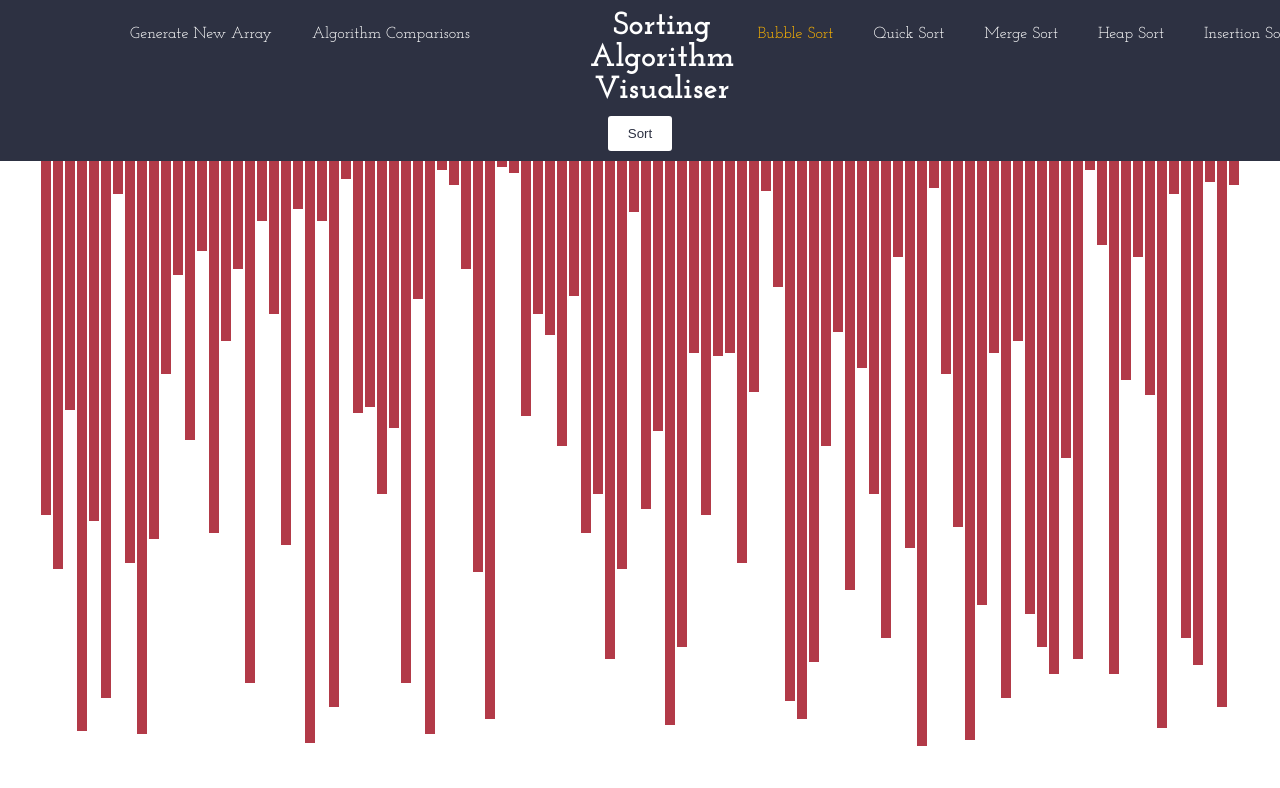
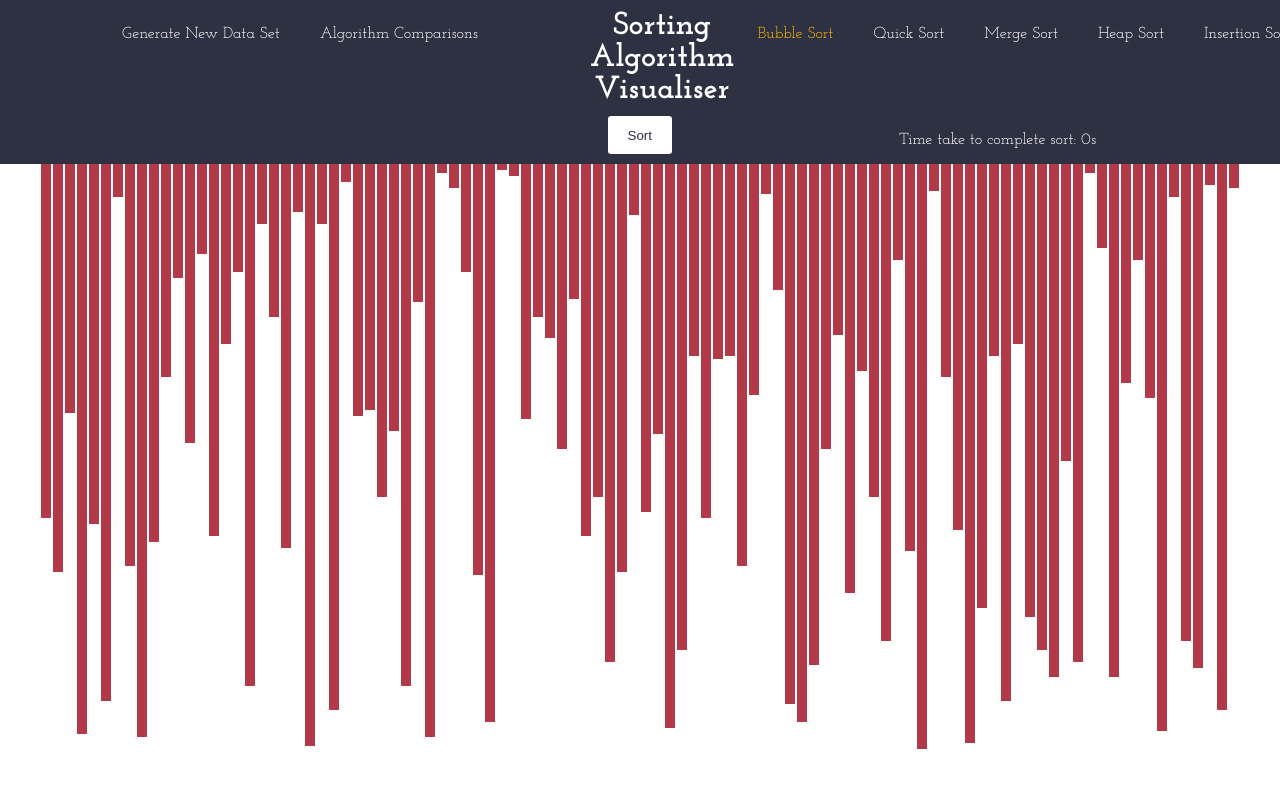
Before and after one commit to owenmilliner/sorting-algorithm-visualiser, a React (Create React App) app in the folder sorting-algorithm-visualiser/: page / in a window 1280 px wide. Shown: the top 788 px of the page. Built offline with nearby package versions, Linux system fonts and the light colour scheme.

Commit message:
Generating a new array fully functional - including sort button disabling, changing of bar colours, and more! Also added a 'Time to complete sort' header which outlines how long the sort process took.

```diff
--- a/sorting-algorithm-visualiser/src/App.css
+++ b/sorting-algorithm-visualiser/src/App.css
@@ -56,6 +56,14 @@ body {
 
 .chart__header {
   background-color: #2d3142;
+  display: grid;
+  grid-template-columns: 650px 65px 650px;
+  grid-template-areas: 'one two three';
+  justify-content: center;
+}
+
+.chart__header__time {
+  grid-area: three;
 }
 
 .chart__header__button--status-enabled {
@@ -65,6 +73,9 @@ body {
   color: #2d3142;
   padding: 10px 20px;
   border-radius: 3px;
+  width: fit-content;
+
+  grid-area: two;
 }
 
 .chart__header__button--status-disabled {
@@ -74,8 +85,11 @@ body {
   color: #2d3142;
   padding: 10px 20px;
   border-radius: 3px;
+  width: fit-content;
   opacity: 0.4;
   cursor: not-allowed;
+
+  grid-area: two;
 }
 
 .chart__header__button--status-enabled:hover {
--- a/sorting-algorithm-visualiser/src/App.js
+++ b/sorting-algorithm-visualiser/src/App.js
@@ -3,8 +3,22 @@ import { BrowserRouter, Routes, Route } from 'react-router-dom';
 import Header from './components/Header';
 import SingleVisualisation from './components/SingleVisualisation';
 import ComparisonVisualisation from './components/ComparisonVisualisation';
+import { useState, useEffect } from 'react';
 
 function App() {
+  const [dataSet, setDataSet] = useState([]);
+  const [dataRefresh, setDataRefresh] = useState(false);
+  const [isSorting, setIsSorting] = useState(false);
+
+  useEffect(() => {
+    const temp = [];
+
+    for (let i = 0; i < 100; i++) {
+      temp.push(Math.floor((Math.random() * (100 - 1) + 1) * 2) / 2);
+    }
+    setDataSet([...temp]);
+  }, [dataRefresh]);
+
   return (
     <BrowserRouter>
       <div className='App'>
@@ -12,9 +26,23 @@ function App() {
           @import
           url('https://fonts.googleapis.com/css2?family=Josefin+Slab:ital,wght@0,100;0,200;0,300;0,400;0,500;0,600;0,700;1,100;1,200;1,300;1,400;1,500;1,600;1,700&display=swap');
         </style>
-        <Header />
+        <Header
+          dataRefresh={dataRefresh}
+          setDataRefresh={setDataRefresh}
+          isSorting={isSorting}
+        />
         <Routes>
-          <Route path='/' element={<SingleVisualisation />} />
+          <Route
+            path='/'
+            element={
+              <SingleVisualisation
+                dataSet={dataSet}
+                setDataSet={setDataSet}
+                isSorting={isSorting}
+                setIsSorting={setIsSorting}
+              />
+            }
+          />
           <Route path='/comparison' element={<ComparisonVisualisation />} />
         </Routes>
       </div>
--- a/sorting-algorithm-visualiser/src/components/Chart.jsx
+++ b/sorting-algorithm-visualiser/src/components/Chart.jsx
@@ -2,21 +2,14 @@ import { useEffect, useState } from 'react';
 import Bar from './Bar';
 import BubbleSort from '../algorithms/bubble-sort';
 
-const Chart = () => {
-  const [dataSet, setDataSet] = useState([]);
-  const [isSorting, setIsSorting] = useState(false);
+const Chart = ({ dataSet, setDataSet, isSorting, setIsSorting }) => {
+  const [isCompleted, setIsCompleted] = useState(false);
+  const [timeElapsed, setTimeElapsed] = useState(0);
   let key = 0;
 
-  useEffect(() => {
-    const temp = [];
-
-    for (let i = 0; i < 100; i++) {
-      temp.push(Math.floor((Math.random() * (100 - 1) + 1) * 2) / 2);
-    }
-    setDataSet([...temp]);
-  }, []);
-
   const animateSort = (sortIndexes) => {
+    setTimeElapsed(performance.now());
+    console.log(timeElapsed);
     const tempDataSet = [...dataSet];
     const bugFixTimeoutIds = [];
 
@@ -87,6 +80,8 @@ const Chart = () => {
         document.getElementById(`column-${i}`).className = 'bar--status-active';
       }, 10 * i);
     }
+    setIsSorting(false);
+    setTimeElapsed(Math.floor((performance.now() - timeElapsed) / 1000));
   };
 
   return (
@@ -94,19 +89,27 @@ const Chart = () => {
       <div className='chart__header'>
         <button
           id='chart__button'
-          className='chart__header__button--status-enabled'
+          className='chart__header__button--status-enabled chart__header__element'
           onClick={() => {
             if (!isSorting) {
+              setIsSorting(true);
               document.getElementById('chart__button').className =
                 'chart__header__button--status-disabled';
               const sortIndexes = BubbleSort(dataSet); //return array of swaps in order.
               animateSort(sortIndexes);
-              setIsSorting(true);
+            } else {
+              // console.log(
+              //   'Sorry you cannot press this. isSorting is set to: ',
+              //   isSorting
+              // );
             }
           }}
         >
           Sort
         </button>
+        <p className='chart__header__element chart__header__time'>
+          Time take to complete sort: {!isSorting ? `${timeElapsed}s` : null}
+        </p>
       </div>
       <div className='chart__display'>
         {dataSet.map((value) => {
--- a/sorting-algorithm-visualiser/src/components/Header.jsx
+++ b/sorting-algorithm-visualiser/src/components/Header.jsx
@@ -1,10 +1,27 @@
 import { Link } from 'react-router-dom';
 
-const Header = () => {
+const Header = ({ dataRefresh, setDataRefresh, isSorting }) => {
+  const handleDataGeneration = () => {
+    if (!isSorting) {
+      setDataRefresh(!dataRefresh);
+      document.getElementById('chart__button').className =
+        'chart__header__button--status-enabled';
+      for (let i = 1; i <= 100; i++) {
+        document.getElementById(`column-${i}`).className =
+          'bar--status-inactive';
+      }
+    }
+  };
+
   return (
     <header className='header'>
       <ul className='header__element header__dataOptions'>
-        <li className='header__dataOptions__element'>Generate New Array</li>
+        <li
+          className='header__dataOptions__element'
+          onClick={() => handleDataGeneration()}
+        >
+          Generate New Data Set
+        </li>
         <Link to='/comparison' className='header__link'>
           <li className='header__dataOptions__element'>
             Algorithm Comparisons
--- a/sorting-algorithm-visualiser/src/components/SingleVisualisation.jsx
+++ b/sorting-algorithm-visualiser/src/components/SingleVisualisation.jsx
@@ -1,7 +1,20 @@
 import Chart from './Chart';
 
-const SingleVisualisation = () => {
-  return <Chart className='chart' />;
+const SingleVisualisation = ({
+  dataSet,
+  setDataSet,
+  isSorting,
+  setIsSorting,
+}) => {
+  return (
+    <Chart
+      className='chart'
+      dataSet={dataSet}
+      setDataSet={setDataSet}
+      isSorting={isSorting}
+      setIsSorting={setIsSorting}
+    />
+  );
 };
 
 export default SingleVisualisation;
```
